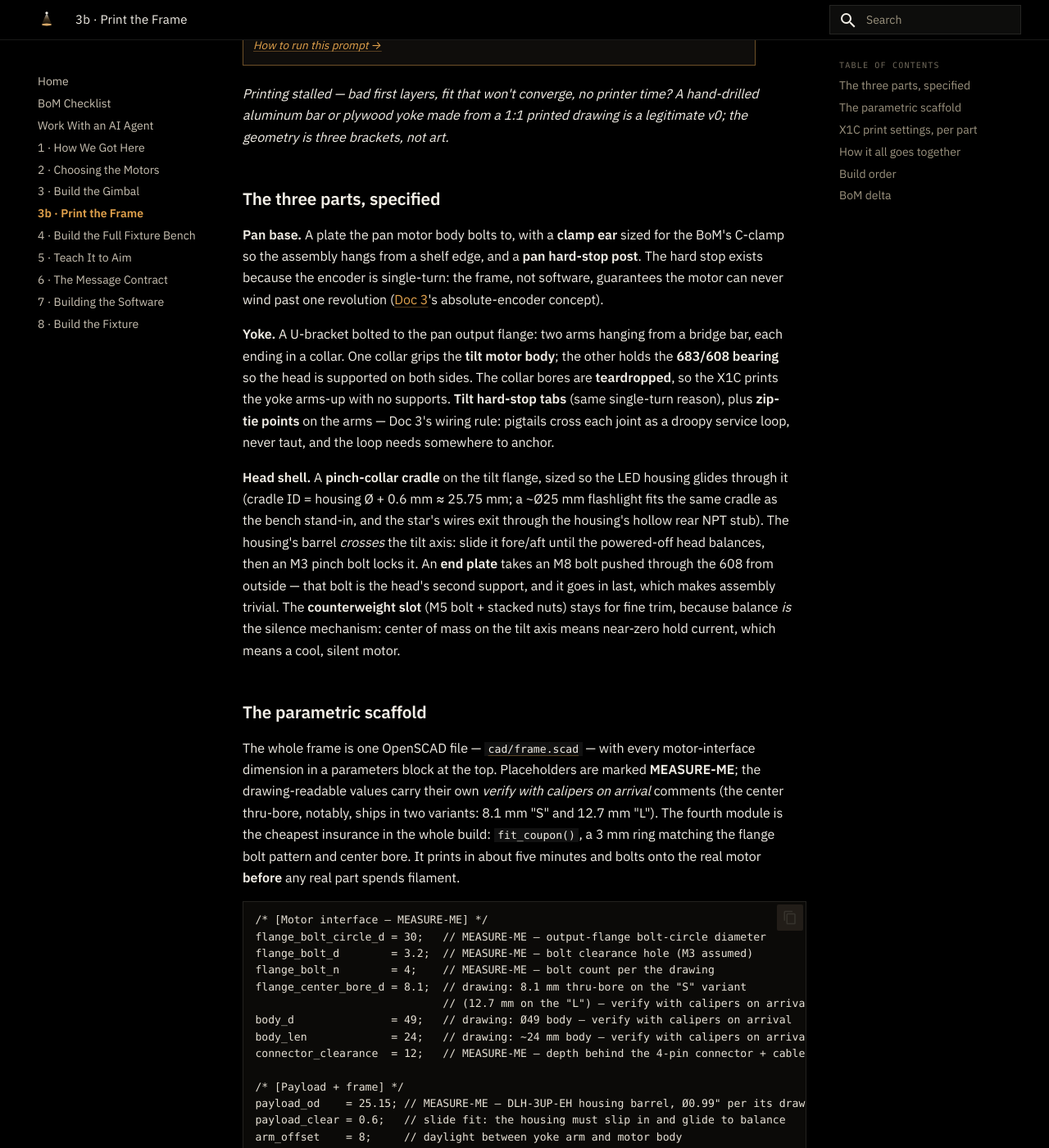
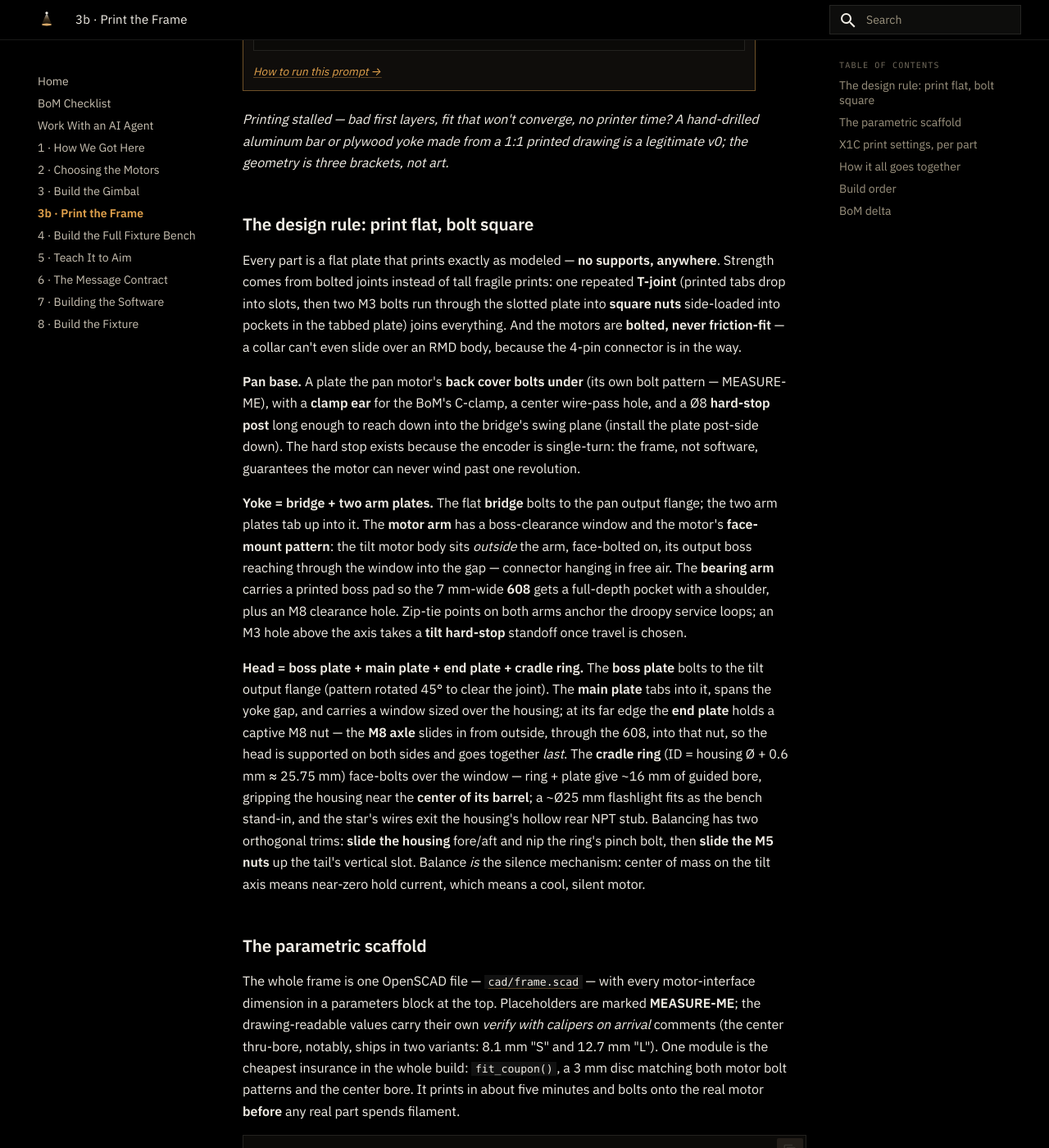
Before and after one commit to hooterjackson/engineered-lighting-site, an MkDocs documentation site: the page built from docs/03b-print-the-frame.md, in a window 1280 px wide and 1400 px high, scrolled down 641 px. Shown: the whole window at 82% size. Built offline with MkDocs 1.6.1 and Material for MkDocs 9.7.7, drawn with Linux system fonts in a browser that asks for light colours; some of the changed text lies outside the part shown.

Commit message:
frame.scad v3: flat plates, bolted joints, real motor mounts
Marcelo's fit review of v2 drove a full re-architecture: every part
now prints flat with zero supports, and strength comes from one
repeated T-joint (tabs + slots + M3 into side-loaded square nuts).
Motors are bolted, never friction-fit — the pan base uses the back-
cover pattern, the tilt arm face-mounts the motor around a boss
window (the side connector made collars impossible anyway). The 608
gets a padded full-depth pocket; the M8 axle threads a captive nut in
the head's end plate, so the head goes together LAST; the DLH housing
cradle (ID ≈ 25.75 mm) face-bolts over the head plate's window and
grips the barrel near its center. The pan hard-stop post now actually
reaches the bridge's swing plane. assembly.scad `use`s frame.scad, so
the orbit-able view can never drift from the printed parts. Doc 3b
rewritten to match: nine flat parts, the T-joint rule, the seven-step
build order, and the hardware handful in the BoM delta.

Co-Authored-By: Claude Fable 5 <noreply@anthropic.com>
Claude-Session: https://claude.ai/code/session_01DjSsWY9rGfwYWWb69x42GA

````diff
--- a/docs/03b-print-the-frame.md
+++ b/docs/03b-print-the-frame.md
@@ -1,9 +1,9 @@
 ---
 title: 3b · Print the Frame
-description: "The gimbal's three printed parts, a parametric OpenSCAD scaffold with a five-minute fit coupon, and X1C print settings."
+description: "The gimbal's flat-printed, bolt-together parts: a parametric OpenSCAD scaffold with a five-minute fit coupon and X1C print settings."
 ---
 
-# Doc 3b · Print the Frame — Three Parts, One Coupon
+# Doc 3b · Print the Frame — Nine Flat Parts, One Coupon
 
 **Engineered Lighting prototype series · July 2026**
 The frame chapter [Doc 3](03-build-the-gimbal.md) stage 7 points at. Context, fixed: motors are the **RMD-L-5005** (Ø49 × ~24 mm, 92 g, output flange per MyActuator's L-series 2D drawing), the spotlight payload is the **DLH-3UP-EH aluminum LED housing** (Ø0.99" finned barrel — the star's heatsink and the head's sliding balance mass in one part), the printer is a **Bambu Lab X1C**, and the material is **PETG Basic** (PETG-CF for the yoke if it's on hand). Iteration is the plan, not a failure mode: 2–3 reprints is the normal path, and every part is a ~20-minute print.
@@ -18,7 +18,7 @@ The frame chapter [Doc 3](03-build-the-gimbal.md) stage 7 points at. Context, fi
     Start by proposing a plan and wait for my approval before executing
     anything. Here are my caliper measurements: [paste the MEASURE-ME list
     with your numbers]. Update the parameters block in frame.scad, render
-    all four parts to STL with the openscad CLI, and tell me which part to
+    every part to STL with the openscad CLI, and tell me which part to
     print first — it should be the fit coupon. After each test fit I will
     report what is tight or loose; adjust the parameters and re-render
     until the coupon seats flush and the bolts thread. Done when: every
@@ -31,36 +31,68 @@ The frame chapter [Doc 3](03-build-the-gimbal.md) stage 7 points at. Context, fi
 
 *Printing stalled — bad first layers, fit that won't converge, no printer time? A hand-drilled aluminum bar or plywood yoke made from a 1:1 printed drawing is a legitimate v0; the geometry is three brackets, not art.*
 
-## The three parts, specified
+## The design rule: print flat, bolt square
 
-**Pan base.** A plate the pan motor body bolts to, with a **clamp ear** sized for the BoM's C-clamp so the assembly hangs from a shelf edge, and a **pan hard-stop post**. The hard stop exists because the encoder is single-turn: the frame, not software, guarantees the motor can never wind past one revolution ([Doc 3](03-build-the-gimbal.md)'s absolute-encoder concept).
+Every part is a flat plate that prints exactly as modeled — **no supports,
+anywhere**. Strength comes from bolted joints instead of tall fragile prints:
+one repeated **T-joint** (printed tabs drop into slots, then two M3 bolts run
+through the slotted plate into **square nuts** side-loaded into pockets in
+the tabbed plate) joins everything. And the motors are **bolted, never
+friction-fit** — a collar can't even slide over an RMD body, because the
+4-pin connector is in the way.
 
-**Yoke.** A U-bracket bolted to the pan output flange: two arms hanging from a bridge bar, each ending in a collar. One collar grips the **tilt motor body**; the other holds the **683/608 bearing** so the head is supported on both sides. The collar bores are **teardropped**, so the X1C prints the yoke arms-up with no supports. **Tilt hard-stop tabs** (same single-turn reason), plus **zip-tie points** on the arms — Doc 3's wiring rule: pigtails cross each joint as a droopy service loop, never taut, and the loop needs somewhere to anchor.
+**Pan base.** A plate the pan motor's **back cover bolts under** (its own
+bolt pattern — MEASURE-ME), with a **clamp ear** for the BoM's C-clamp, a
+center wire-pass hole, and a Ø8 **hard-stop post** long enough to reach down
+into the bridge's swing plane (install the plate post-side down). The hard
+stop exists because the encoder is single-turn: the frame, not software,
+guarantees the motor can never wind past one revolution.
 
-**Head shell.** A **pinch-collar cradle** on the tilt flange, sized so the LED housing glides through it (cradle ID = housing Ø + 0.6 mm ≈ 25.75 mm; a ~Ø25 mm flashlight fits the same cradle as the bench stand-in, and the star's wires exit through the housing's hollow rear NPT stub). The housing's barrel *crosses* the tilt axis: slide it fore/aft until the powered-off head balances, then an M3 pinch bolt locks it. An **end plate** takes an M8 bolt pushed through the 608 from outside — that bolt is the head's second support, and it goes in last, which makes assembly trivial. The **counterweight slot** (M5 bolt + stacked nuts) stays for fine trim, because balance *is* the silence mechanism: center of mass on the tilt axis means near-zero hold current, which means a cool, silent motor.
+**Yoke = bridge + two arm plates.** The flat **bridge** bolts to the pan
+output flange; the two arm plates tab up into it. The **motor arm** has a
+boss-clearance window and the motor's **face-mount pattern**: the tilt motor
+body sits *outside* the arm, face-bolted on, its output boss reaching
+through the window into the gap — connector hanging in free air. The
+**bearing arm** carries a printed boss pad so the 7 mm-wide **608** gets a
+full-depth pocket with a shoulder, plus an M8 clearance hole. Zip-tie points
+on both arms anchor the droopy service loops; an M3 hole above the axis
+takes a **tilt hard-stop** standoff once travel is chosen.
+
+**Head = boss plate + main plate + end plate + cradle ring.** The **boss
+plate** bolts to the tilt output flange (pattern rotated 45° to clear the
+joint). The **main plate** tabs into it, spans the yoke gap, and carries a
+window sized over the housing; at its far edge the **end plate** holds a
+captive M8 nut — the **M8 axle** slides in from outside, through the 608,
+into that nut, so the head is supported on both sides and goes together
+*last*. The **cradle ring** (ID = housing Ø + 0.6 mm ≈ 25.75 mm) face-bolts
+over the window — ring + plate give ~16 mm of guided bore, gripping the
+housing near the **center of its barrel**; a ~Ø25 mm flashlight fits as the
+bench stand-in, and the star's wires exit the housing's hollow rear NPT
+stub. Balancing has two orthogonal trims: **slide the housing** fore/aft and
+nip the ring's pinch bolt, then **slide the M5 nuts** up the tail's vertical
+slot. Balance *is* the silence mechanism: center of mass on the tilt axis
+means near-zero hold current, which means a cool, silent motor.
 
 ## The parametric scaffold
 
-The whole frame is one OpenSCAD file — [`cad/frame.scad`](cad/frame.scad) — with every motor-interface dimension in a parameters block at the top. Placeholders are marked **MEASURE-ME**; the drawing-readable values carry their own *verify with calipers on arrival* comments (the center thru-bore, notably, ships in two variants: 8.1 mm "S" and 12.7 mm "L"). The fourth module is the cheapest insurance in the whole build: `fit_coupon()`, a 3 mm ring matching the flange bolt pattern and center bore. It prints in about five minutes and bolts onto the real motor **before** any real part spends filament.
+The whole frame is one OpenSCAD file — [`cad/frame.scad`](cad/frame.scad) — with every motor-interface dimension in a parameters block at the top. Placeholders are marked **MEASURE-ME**; the drawing-readable values carry their own *verify with calipers on arrival* comments (the center thru-bore, notably, ships in two variants: 8.1 mm "S" and 12.7 mm "L"). One module is the cheapest insurance in the whole build: `fit_coupon()`, a 3 mm disc matching both motor bolt patterns and the center bore. It prints in about five minutes and bolts onto the real motor **before** any real part spends filament.
 
 ```scad
 /* [Motor interface — MEASURE-ME] */
-flange_bolt_circle_d = 30;   // MEASURE-ME — output-flange bolt-circle diameter
-flange_bolt_d        = 3.2;  // MEASURE-ME — bolt clearance hole (M3 assumed)
-flange_bolt_n        = 4;    // MEASURE-ME — bolt count per the drawing
-flange_center_bore_d = 8.1;  // drawing: 8.1 mm thru-bore on the "S" variant
-                             // (12.7 mm on the "L") — verify with calipers on arrival
-body_d               = 49;   // drawing: Ø49 body — verify with calipers on arrival
-body_len             = 24;   // drawing: ~24 mm body — verify with calipers on arrival
-connector_clearance  = 12;   // MEASURE-ME — depth behind the 4-pin connector + cable bend
+flange_bolt_circle_d = 30;   // MEASURE-ME — output-flange bolt circle
+flange_center_bore_d = 8.1;  // drawing: 8.1 mm thru-bore ("S" variant; 12.7 on "L")
+boss_clear_d         = 34;   // MEASURE-ME — output flange OD + 2 mm swing room
+mount_bolt_circle_d  = 43;   // MEASURE-ME — FRONT face-mount holes around the boss
+back_bolt_circle_d   = 43;   // MEASURE-ME — BACK cover mounting holes (pan side)
+body_d               = 49;   // drawing: Ø49 body — verify on arrival
 
 /* [Payload + frame] */
 payload_od    = 25.15; // MEASURE-ME — DLH-3UP-EH housing barrel, Ø0.99" per its drawing
 payload_clear = 0.6;   // slide fit: the housing must slip in and glide to balance
-arm_offset    = 8;     // daylight between yoke arm and motor body
+t             = 6;     // plate thickness, everywhere
 ```
 
-One module per part — `fit_coupon()`, `pan_base()`, `yoke()`, `head_shell()` — behind a `part` selector, `$fn = 64`. Render any part from the CLI:
+One module per part — `fit_coupon()`, `pan_base()`, `yoke_bridge()`, `arm_motor()`, `arm_bearing()`, `head_boss_plate()`, `head_main_plate()`, `head_end_plate()`, `cradle_ring()` — behind a `part` selector (`"all"` lays every part flat on one plate), `$fn = 64`. The v3 coupon proves **both** motor bolt patterns, the center bore, and the boss clearance in one five-minute print. Render any part from the CLI:
 
 ```bash
 openscad -o coupon.stl -D 'part="coupon"' cad/frame.scad
@@ -71,11 +103,15 @@ openscad -o coupon.stl -D 'part="coupon"' cad/frame.scad
 | Part | Material | Walls / infill / layer | Orientation | Notes |
 |---|---|---|---|---|
 | Fit coupon | PETG Basic | 4 / 40% gyroid / 0.2 mm | flat | ~5 min; print first, always |
-| Pan base | PETG Basic | 4 / 40% gyroid / 0.2 mm | flat on the plate | — |
-| Yoke | PETG-CF if on hand, else PETG Basic | 4 / 40% gyroid / 0.2 mm | **arms up**, brim on | no supports — arm roots stay ≤45° and the collar bores are teardropped |
-| Head shell | PETG Basic | 4 / 40% gyroid / 0.2 mm | cradle flat (payload bore vertical) | disc, spine and tail print as vertical walls; the axle is an M8 bolt, not a printed stub |
+| Pan base | PETG Basic | 4 / 40% gyroid / 0.2 mm | flat (post up) | installs post-side down |
+| Bridge + both arm plates | PETG-CF if on hand, else PETG Basic | 4 / 40% gyroid / 0.2 mm | flat | the load-bearing trio — CF stiffness pays off here |
+| Head plates (boss / main / end) | PETG Basic | 4 / 40% gyroid / 0.2 mm | flat | drop the M8 nut into the end plate before joining |
+| Cradle ring | PETG Basic | 4 / 40% gyroid / 0.2 mm | flat | printed on its face = strongest hoop for the pinch |
 
-The yoke's orientation is the one that matters: printed arms-up, layer lines run *along* each arm, so gravity and motor torque load the plastic across continuous perimeters instead of shearing the layer bonds at the arm roots.
+Every part lies flat, so layer lines run *along* every plate — bolts load
+the plastic across continuous perimeters, and there is not a single
+overhang in the whole set. `part="all"` arranges the complete frame on one
+X1C plate.
 
 ## How it all goes together
 
@@ -83,13 +119,14 @@ Open [`cad/assembly.scad`](cad/assembly.scad) in OpenSCAD and press F5 to orbit
 
 ## Build order
 
-1. **Print the fit coupon** → *done when the flange bolts thread through it and the ring seats flush on the real motor.* Anything off, fix the parameters now — five-minute reprints beat twenty-minute ones.
-2. **Pan base** → *done when the motor body bolts to it and the C-clamp holds the assembly rigid on a shelf edge.*
-3. **Yoke** on the pan flange → *done when it bolts down square and clears the motor body through full pan travel.*
-4. **Tilt motor into its collar, 608 into the other** → *done when the motor body seats and the bearing presses home.*
-5. **Head shell** → *done when it bolts to the tilt flange, the M8 axle slides through the bearing into the end plate, and the LED housing glides in the cradle with the pinch bolt holding it still.*
-6. **Balance** — back to [Doc 3 stage 7](03-build-the-gimbal.md#stage-7-print-the-frame-balance-the-head): *done when the powered-off head stays posed anywhere you leave it.*
+1. **Print the fit coupon** → *done when the output-flange bolts thread the inner circle, the face-mount bolts thread the outer circle, and the disc seats flush on the real motor.* Anything off, fix the parameters now — five-minute reprints beat twenty-minute ones.
+2. **Pan base** → *done when the pan motor's back cover bolts under it and the C-clamp holds the assembly rigid on a shelf edge, post-side down.*
+3. **Bridge on the pan flange, arms tabbed in** → *done when both arms bolt down square (M3s into their edge nuts) and the yoke swings freely to the hard-stop post.*
+4. **Head on the desk** → *bolt the boss plate to the tilt motor's output flange; tab the main plate into it; tab the end plate on (M8 nut in its pocket first). Done when the head subassembly is rigid in your hands.*
+5. **Marry head and yoke** → *face-bolt the tilt motor to its arm from outside; press the 608 into the bearing arm; slide the M8 through the bearing into the end-plate nut. Done when the head swings freely, supported on both sides.*
+6. **Cradle ring + housing** → *ring face-bolts over the main plate's window; the LED housing glides through. Done when it slides with light finger pressure and the pinch bolt locks it.*
+7. **Balance** — back to [Doc 3 stage 7](03-build-the-gimbal.md#stage-7-print-the-frame-balance-the-head): *slide the housing, then trim with the M5 stack. Done when the powered-off head stays posed anywhere you leave it.*
 
 ## BoM delta
 
-One addition to [Doc 3's BoM](03-build-the-gimbal.md#bill-of-materials-buy-this-350405-total): **digital calipers ($10–20)** — the whole chapter runs on measurements. An X1C owner needs nothing else new; filament and bearings are already in the list.
+Two additions to [Doc 3's BoM](03-build-the-gimbal.md#bill-of-materials-buy-this-350405-total): **digital calipers ($10–20)** — the whole chapter runs on measurements — and a **small hardware handful (~$8)**: ~10× M3×10 bolts with **square nuts**, one **M8×35 + nut** (the tilt axle), and M2.5 screws for the motor faces (length per the drawing). Filament and the 683/608 bearing are already in the list.
````
Also changed, not shown: 2 other files.
